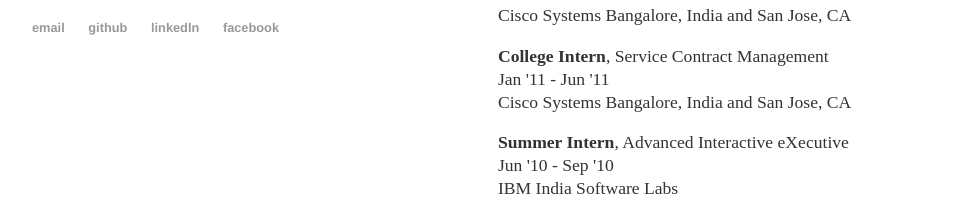
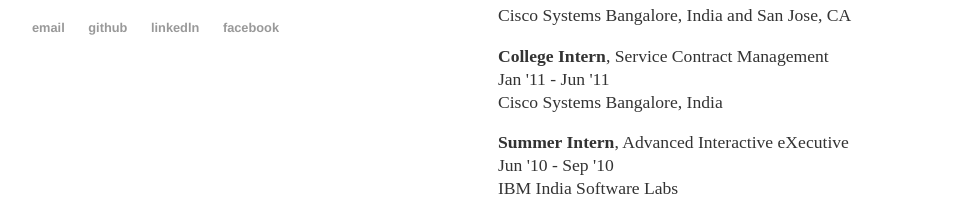
Before and after one commit to Shamya/shamyatest.github.io, a Jekyll site: the page built from about/index.html, in a window 1280 px wide. Shown: the part 765-979 px from the top of the page, without its empty margins (160-1140 px from the left). Built offline with Jekyll 4.4.1, drawn with Linux system fonts in a browser that asks for light colours.

Commit message:
Update index.html

```diff
--- a/about/index.html
+++ b/about/index.html
@@ -51,7 +51,7 @@
   <p>
     <b>College Intern</b>, Service Contract Management</br>
     Jan '11 - Jun '11 </br>
-    Cisco Systems Bangalore, India and San Jose, CA
+    Cisco Systems Bangalore, India
   </p>
 
   <p>
```
